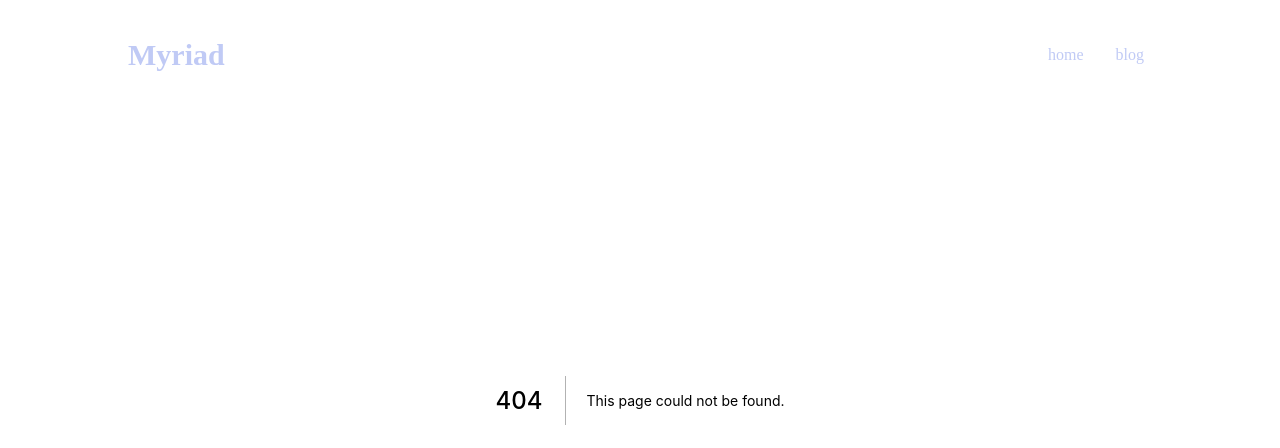
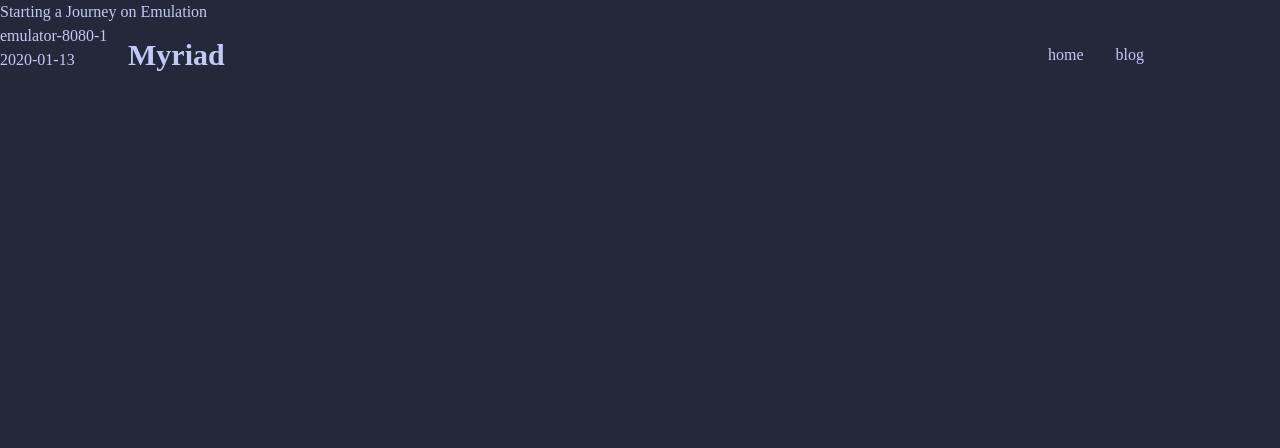
Before and after one commit to vinicius507/myriad, a Next.js app: page /blog/emulator-8080-1 in a window 1280 px wide. Before the commit this address had no page. Shown: the top 448 px of the page. Built offline with nearby package versions, Linux system fonts and the light colour scheme.

Commit message:
add: getStaticProps and getStaticPaths for Posts

```diff
--- a/package.json
+++ b/package.json
@@ -14,11 +14,15 @@
     "@emotion/styled": "^11",
     "framer-motion": "^4",
     "global": "^4.4.0",
+    "gray-matter": "^4.0.3",
     "next": "11.0.0",
     "prettier": "^2.3.1",
     "react": "17.0.2",
     "react-dom": "17.0.2",
-    "react-icons": "^4.2.0"
+    "react-icons": "^4.2.0",
+    "rehype-stringify": "^8.0.0",
+    "remark": "^13.0.0",
+    "remark-rehype": "^8.1.0"
   },
   "devDependencies": {
     "@types/react": "17.0.11",
--- /dev/null
+++ b/src/lib/posts.ts
@@ -0,0 +1,30 @@
+/* eslint-disable no-undef */
+import fs from 'fs'
+import path from 'path'
+import matter from 'gray-matter'
+
+const postsDirectory = path.join(process.cwd(), 'blog')
+
+export function getAllPostIds() {
+	const filenames = fs.readdirSync(postsDirectory)
+
+	return filenames.map((filename) => {
+		return {
+			params: {
+				id: filename.replace(/\.md$/, ''),
+			},
+		}
+	})
+}
+
+export function getPostData(id: string) {
+	const fullPath = path.join(postsDirectory, `${id}.md`)
+	const fileContents = fs.readFileSync(fullPath, 'utf8')
+
+	const matterResult = matter(fileContents)
+
+	return {
+		id,
+		...matterResult.data,
+	}
+}
--- /dev/null
+++ b/src/pages/blog/[id].tsx
@@ -0,0 +1,31 @@
+import { getAllPostIds, getPostData } from 'lib/posts'
+import { GetStaticPaths, GetStaticProps } from 'next'
+
+export default function Post({ postData }: { postData: any }) {
+	return (
+		<>
+			<h1>{postData.title}</h1>
+			{postData.id}
+			<br />
+			{postData.date}
+		</>
+	)
+}
+
+export const getStaticProps: GetStaticProps = async ({ params }) => {
+	const postData = getPostData(params?.id as string)
+
+	return {
+		props: {
+			postData,
+		},
+	}
+}
+
+export const getStaticPaths: GetStaticPaths = async () => {
+	const paths = getAllPostIds()
+	return {
+		paths,
+		fallback: false,
+	}
+}
--- a/src/theme/components/navbar.ts
+++ b/src/theme/components/navbar.ts
@@ -52,7 +52,7 @@ const NavBar = {
 			w: ['100%', 'unset'],
 			textAlign: 'center',
 			_hover: {
-				color: ['unset', 'tokyonight.250'],
+				color: ['unset', 'tokyonight.300'],
 				bg: ['tokyonight.50', 'unset'],
 				textDecoration: 'none',
 			},
```
Also changed, not shown: 1 other file (tests, documents, lock files or other folders).
